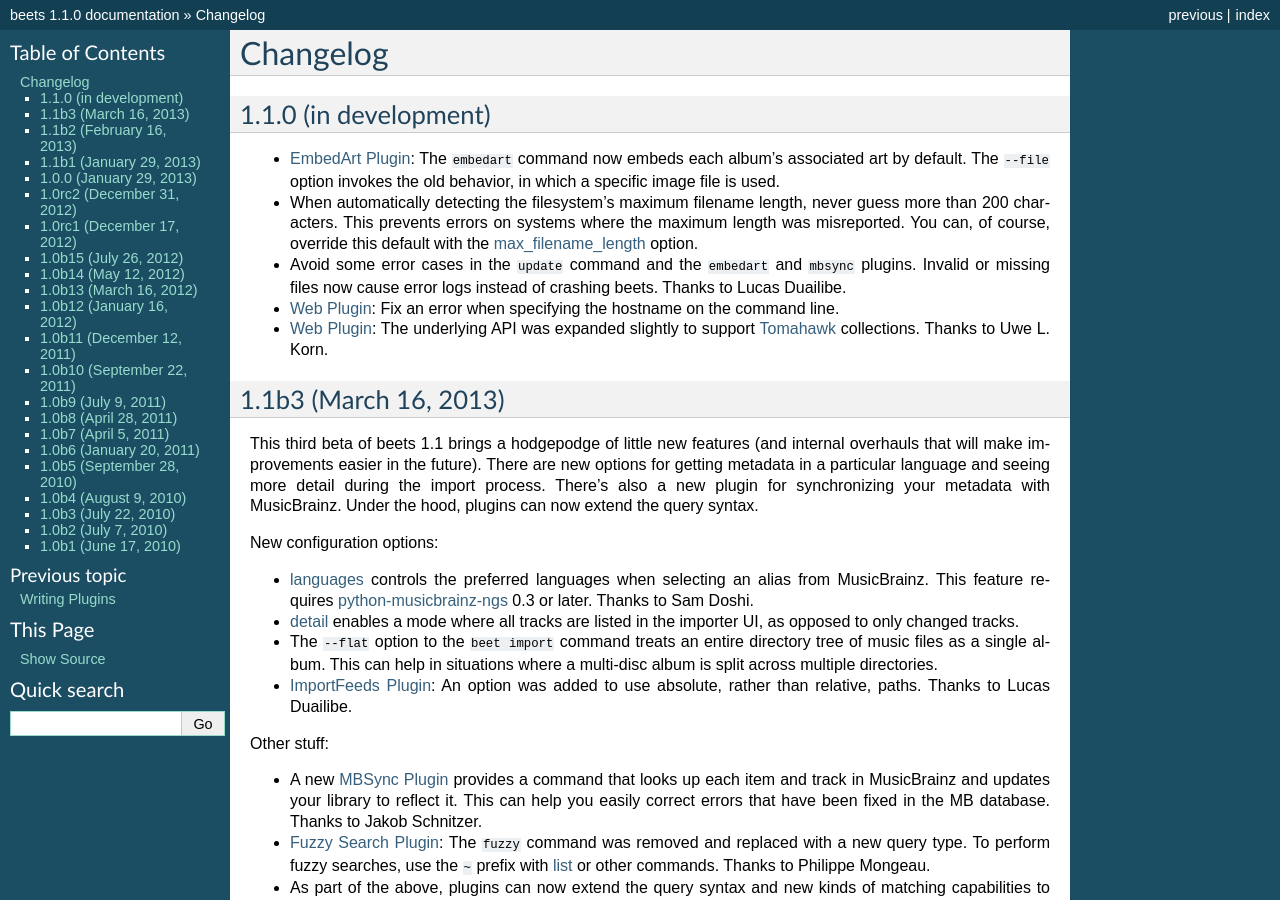
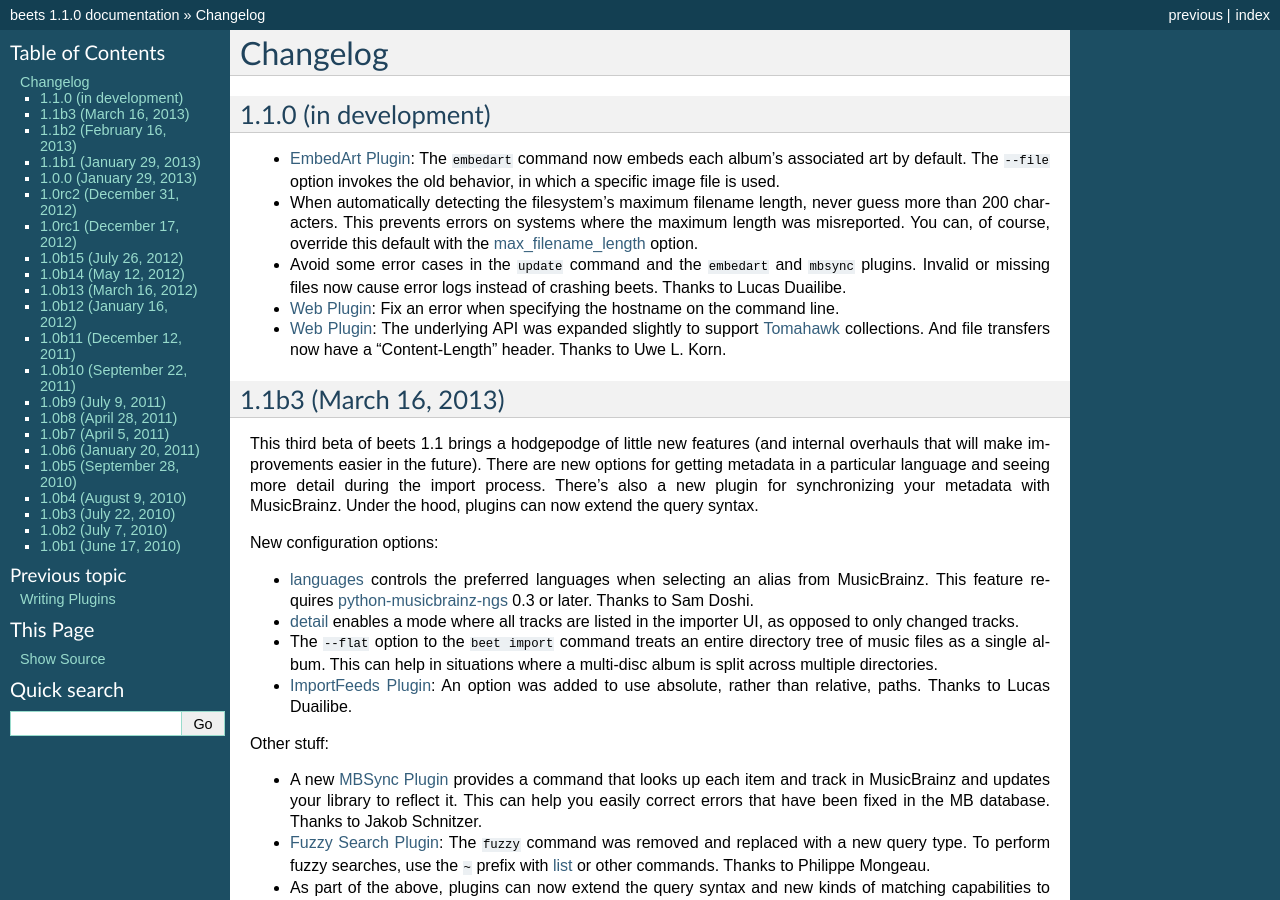
Before and after one commit to google-code-export/beets, a Sphinx documentation site: the page built from docs/changelog.rst, in a window 1280 px wide and 900 px high. Built offline with Sphinx 7.4.7, drawn with Linux system fonts in a browser that asks for light colours.

Commit message:
changelog for #246

```diff
--- a/docs/changelog.rst
+++ b/docs/changelog.rst
@@ -17,7 +17,8 @@
 * :doc:`/plugins/web`: Fix an error when specifying the hostname on the
   command line.
 * :doc:`/plugins/web`: The underlying API was expanded slightly to support
-  `Tomahawk`_ collections. Thanks to Uwe L. Korn.
+  `Tomahawk`_ collections. And file transfers now have a "Content-Length"
+  header. Thanks to Uwe L. Korn.
 
 .. _Tomahawk: http://www.tomahawk-player.org/
 
```
Also changed, not shown: 1 other file.
